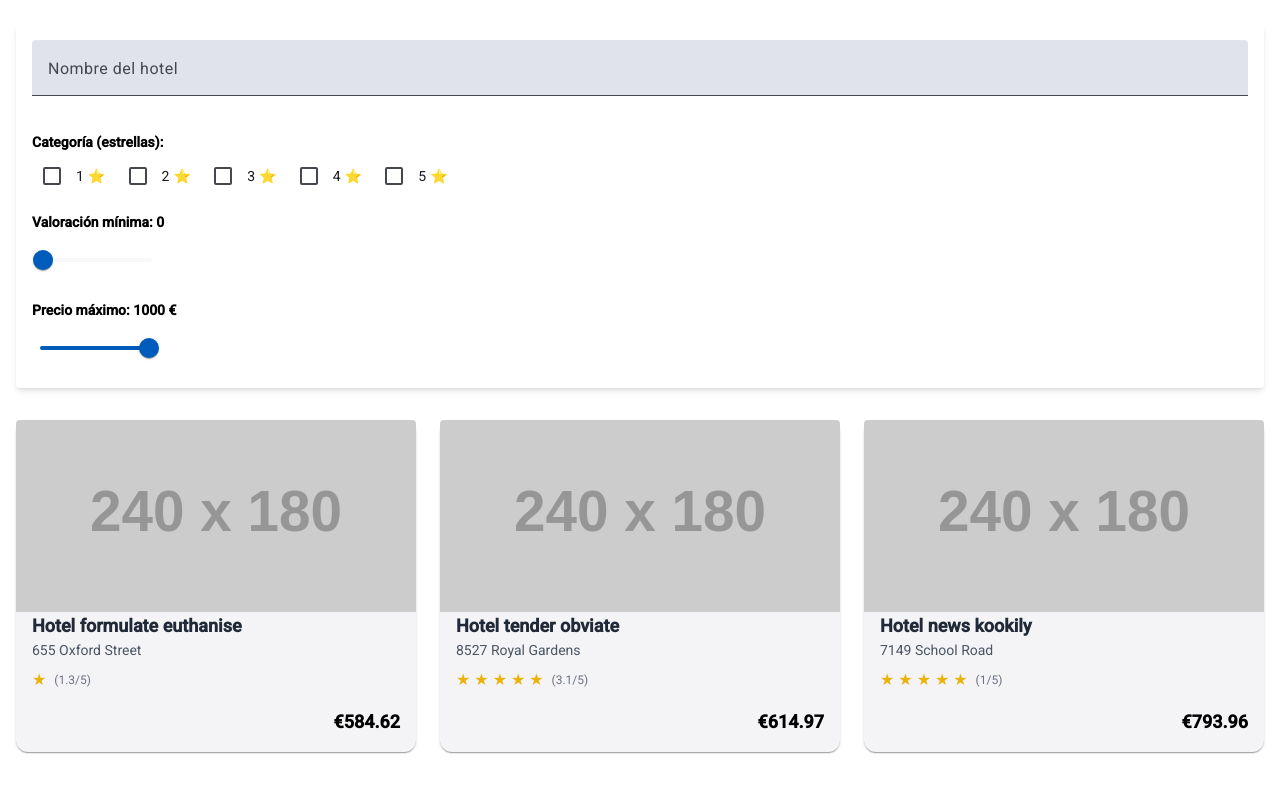
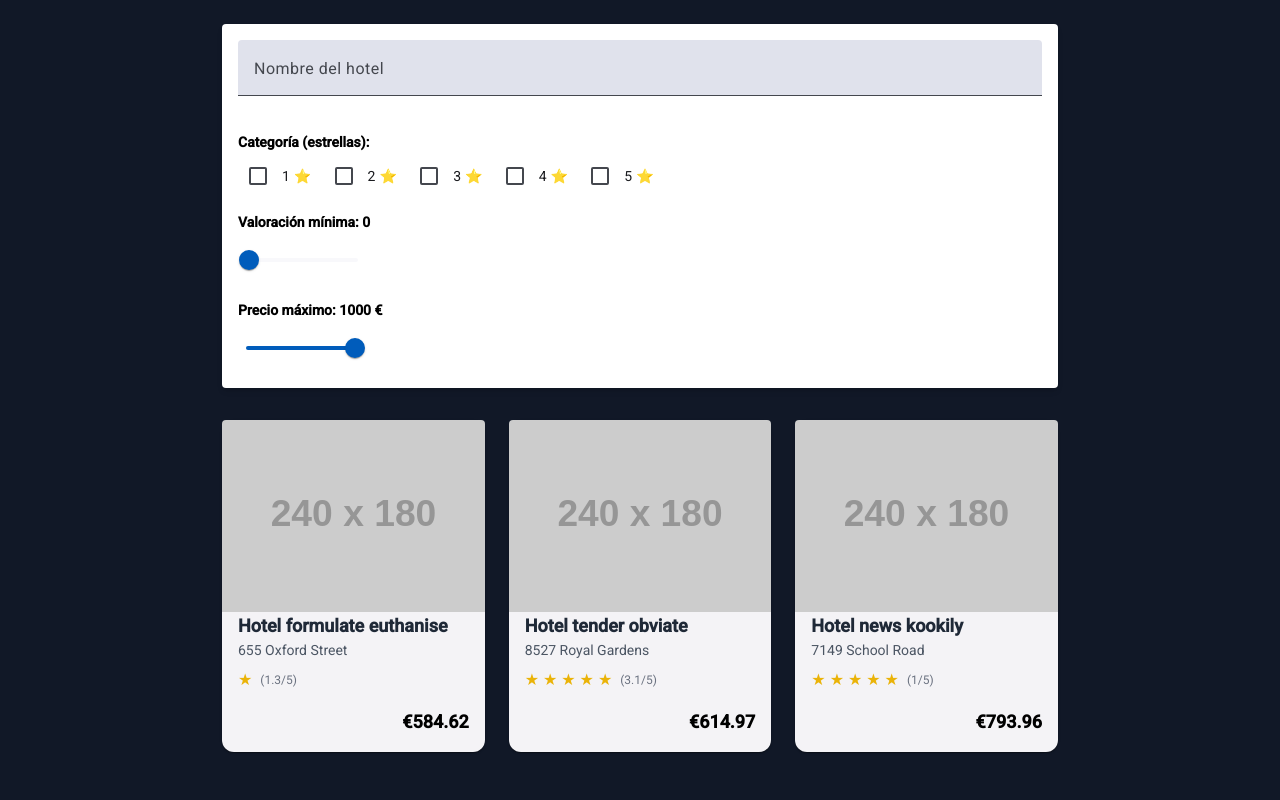
Before and after one commit to jodu07/angular-technical-test, an Angular app: page / in a window 1280 px wide. Shown: the top 800 px of the page. Built offline with nearby package versions, Linux system fonts and the light colour scheme; data requests are answered from the project's data file.

Commit message:
styles: content in app.component

```diff
--- a/src/app/app.component.html
+++ b/src/app/app.component.html
@@ -1 +1,5 @@
-<router-outlet />
+<div class="flex justify-center items-center min-h-screen bg-gray-900 w-full">
+  <div class="w-full max-w-[900px] px-4">
+    <router-outlet />
+  </div>
+</div>
```
